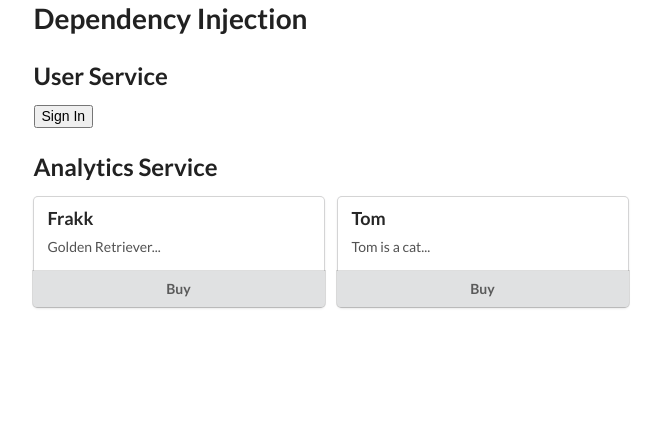
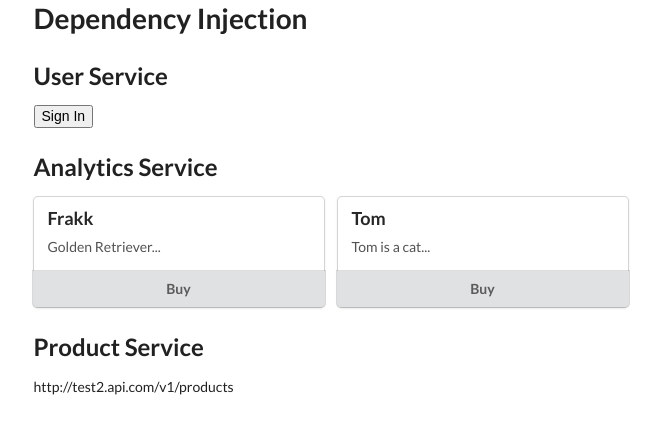
Before and after one commit to vblaskovics/angular-di-mikrum, an Angular app: page / in a window 1280 px wide. Shown: the top 434 px of the page, without its empty margins (43-704 px from the left). Built offline with nearby package versions, Linux system fonts and the light colour scheme.

Commit message:
Add product component and service

```diff
--- a/src/app/app.component.html
+++ b/src/app/app.component.html
@@ -6,4 +6,7 @@
 
     <h2>Analytics Service</h2>
     <app-analytics-demo></app-analytics-demo>
+
+    <h2>Product Service</h2>
+    <app-product></app-product>
 </div>
--- a/src/app/app.module.ts
+++ b/src/app/app.module.ts
@@ -8,12 +8,15 @@ import { AppComponent } from './app.component';
 import { AnalyticsService } from './services/analytics.service';
 import { UserService } from './services/user.service';
 import { UserComponent } from './user/user.component';
+import { ProductComponent } from './product/product.component';
+import { ProductService } from './services/product.service';
 
 @NgModule({
   declarations: [
     AppComponent,
     UserComponent,
-    AnalyticsDemoComponent
+    AnalyticsDemoComponent,
+    ProductComponent
   ],
   imports: [
     BrowserModule,
@@ -22,6 +25,8 @@ import { UserComponent } from './user/user.component';
   providers: [
     {provide: UserService, useClass: UserService},
     {provide: 'API_URL', useValue: 'http://test.api.com/v1'},
+    {provide: 'PRODUCT_API_URL', useValue: 'http://test2.api.com/v1'},
+    {provide: 'PRODUCT_ROUTE', useValue: 'products'},
 
     // Feladat:
     // Product url:   http://test2.api.com/v1
@@ -29,6 +34,14 @@ import { UserComponent } from './user/user.component';
     // ProductService will use: pathUrl: http://test2.api.com/v1/products
     // ProductService(pathUrl)
     // ProductComponent: ProductService URL-t megjeleníti
+    {
+      provide: ProductService,
+      deps: ['PRODUCT_API_URL', 'PRODUCT_ROUTE'],
+      useFactory(apiUrl: string, route: string) {
+        const path = `${apiUrl}/${route}`;
+        return new ProductService(path);
+      }
+    },
 
     {provide: AnalyticsService,
       deps: [HttpClient, 'API_URL'],
--- /dev/null
+++ b/src/app/product/product.component.html
@@ -0,0 +1 @@
+<p>{{ path }}</p>
--- /dev/null
+++ b/src/app/product/product.component.ts
@@ -0,0 +1,17 @@
+import { Component, OnInit } from '@angular/core';
+import { ProductService } from '../services/product.service';
+
+@Component({
+  selector: 'app-product',
+  templateUrl: './product.component.html',
+  styleUrls: ['./product.component.css']
+})
+export class ProductComponent implements OnInit {
+  path:string = '';
+  constructor(private productService:ProductService) { }
+
+  ngOnInit(): void {
+    this.path = this.productService.getUrl();
+  }
+
+}
--- /dev/null
+++ b/src/app/services/product.service.ts
@@ -0,0 +1,11 @@
+import { Injectable } from '@angular/core';
+
+@Injectable()
+export class ProductService {
+
+  constructor(private pathUrl:string) {}
+
+  getUrl():string {
+    return this.pathUrl;
+  }
+}
```
Also changed, not shown: src/app/product/product.component.css (added), 2 other files (tests, documents, lock files or other folders).
